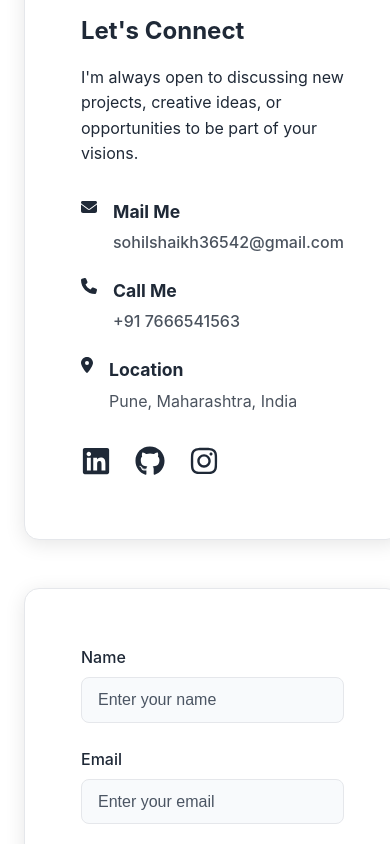
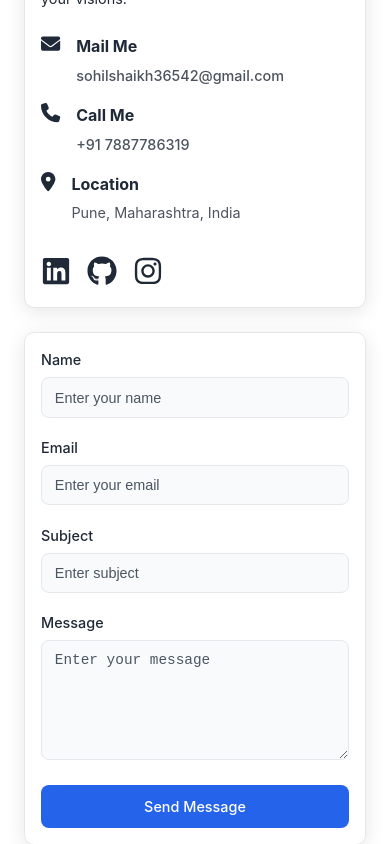
Before and after one commit to Sohil-Shaikh/my_portfolio, a React (Vite) app: page / in a window 390 px wide. Shown: the part 7140-7984 px from the top of the page. Built offline with nearby package versions, Linux system fonts and the light colour scheme.

Commit message:
updated mobile view for contact

```diff
--- a/src/components/Navbar.jsx
+++ b/src/components/Navbar.jsx
@@ -83,16 +83,19 @@ const Navbar = () => {
           </li> */}
 
         <ul className={`nav-links ${isOpen ? 'active' : ''}`}>
-          <li><a href="/">Home</a></li>
-          <li><a href="#about">About</a></li>
-          <li><a href="#skills">Skills</a></li>
-          <li><a href="#projects">Projects</a></li>
-          <li><a href="#resume">Education</a></li>
-          <li><a href="#contact">Contact</a></li>
+          <li><a href="/" onClick={() => setIsOpen(false)}>Home</a></li>
+          <li><a href="#about" onClick={() => setIsOpen(false)}>About</a></li>
+          <li><a href="#skills" onClick={() => setIsOpen(false)}>Skills</a></li>
+          <li><a href="#projects" onClick={() => setIsOpen(false)}>Projects</a></li>
+          <li><a href="#resume" onClick={() => setIsOpen(false)}>Education</a></li>
+          <li><a href="#contact" onClick={() => setIsOpen(false)}>Contact</a></li>
           <li className="theme-toggle-item">
             <button
               className="theme-toggle-btn"
-              onClick={toggleTheme}
+              onClick={() => {
+                toggleTheme();
+                setIsOpen(false);
+              }}
               aria-label={isDarkMode ? "Switch to light mode" : "Switch to dark mode"}
             >
               <FontAwesomeIcon icon={isDarkMode ? faSun : faMoon} />
--- a/src/pages/Contact.jsx
+++ b/src/pages/Contact.jsx
@@ -80,7 +80,7 @@ const Contact = () => {
                   <FontAwesomeIcon icon={faPhone} className="icon" />
                   <div>
                     <h4>Call Me</h4>
-                    <a href="tel:+917666541563">+91 7666541563</a>
+                    <a href="tel:+917887786319">+91 7887786319</a>
                   </div>
                 </div>
 
--- a/src/styles/Contact.scss
+++ b/src/styles/Contact.scss
@@ -5,7 +5,12 @@
   background-color: var(--bg-primary);
 
   @media (max-width: 768px) {
-    padding: 5rem 1rem 2rem;
+    padding: 4rem 1rem 2rem;
+    min-height: auto;
+  }
+
+  @media (max-width: 480px) {
+    padding: 3rem 0.5rem 1.5rem;
   }
 
   .contact-container {
@@ -17,10 +22,23 @@
     text-align: center;
     margin-bottom: 4rem;
 
+    @media (max-width: 768px) {
+      margin-bottom: 3rem;
+    }
+
+    @media (max-width: 480px) {
+      margin-bottom: 2rem;
+    }
+
     h2 {
       font-size: clamp(2.5rem, 5vw, 3.5rem);
       color: var(--primary-color);
       margin-bottom: 1rem;
+
+      @media (max-width: 480px) {
+        font-size: clamp(2rem, 8vw, 2.5rem);
+        margin-bottom: 0.75rem;
+      }
     }
 
     .header-line {
@@ -29,6 +47,11 @@
       background: var(--primary-color);
       margin: 0 auto;
       border-radius: 2px;
+
+      @media (max-width: 480px) {
+        width: 60px;
+        height: 3px;
+      }
     }
   }
 
@@ -39,6 +62,11 @@
 
     @media (max-width: 968px) {
       grid-template-columns: 1fr;
+      gap: 2rem;
+    }
+
+    @media (max-width: 480px) {
+      gap: 1.5rem;
     }
   }
 
@@ -48,6 +76,16 @@
     padding: 2rem;
     border-radius: 15px;
     box-shadow: 0 4px 20px rgba(0, 0, 0, 0.1);
+
+    @media (max-width: 768px) {
+      padding: 1.5rem;
+    }
+
+    @media (max-width: 480px) {
+      padding: 1rem;
+      border-radius: 10px;
+      margin: 0 0.5rem;
+    }
 
     h3 {
       font-size: 1.8rem;
@@ -158,6 +196,16 @@
     border-radius: 15px;
     box-shadow: 0 4px 20px rgba(0, 0, 0, 0.1);
 
+    @media (max-width: 768px) {
+      padding: 1.5rem;
+    }
+
+    @media (max-width: 480px) {
+      padding: 1rem;
+      border-radius: 10px;
+      margin: 0 0.5rem;
+    }
+
     form {
       .form-group {
         margin-bottom: 1.5rem;
@@ -263,21 +311,76 @@
   }
 }
 
+// Additional mobile optimizations
 @media (max-width: 480px) {
   .contact-page {
+    .contact-container {
+      margin: 0;
+      padding: 0;
+    }
+
     .contact-info {
-      .info-card {
-        padding: 1.5rem;
+      h3 {
+        font-size: 1.4rem;
+      }
 
-        h3 {
-          font-size: 1.5rem;
+      p {
+        font-size: 0.9rem;
+        margin-bottom: 1.5rem;
+      }
+
+      .contact-details {
+        gap: 1rem;
+
+        .detail-item {
+          .icon {
+            font-size: 1.2rem;
+          }
+
+          h4 {
+            font-size: 1rem;
+          }
+
+          a, p {
+            font-size: 0.9rem;
+          }
+        }
+      }
+
+      .social-links {
+        margin-top: 1.5rem;
+        gap: 1rem;
+
+        a {
+          font-size: 1.3rem;
         }
       }
     }
 
     .contact-form {
       form {
-        padding: 1.5rem;
+        .form-group {
+          margin-bottom: 1.2rem;
+
+          label {
+            font-size: 0.9rem;
+            margin-bottom: 0.4rem;
+          }
+
+          input, textarea {
+            padding: 0.7rem 0.8rem;
+            font-size: 0.9rem;
+          }
+
+          textarea {
+            min-height: 120px;
+          }
+        }
+
+        .submit-btn {
+          padding: 0.8rem;
+          font-size: 0.9rem;
+        }
       }
     }
   }
```
